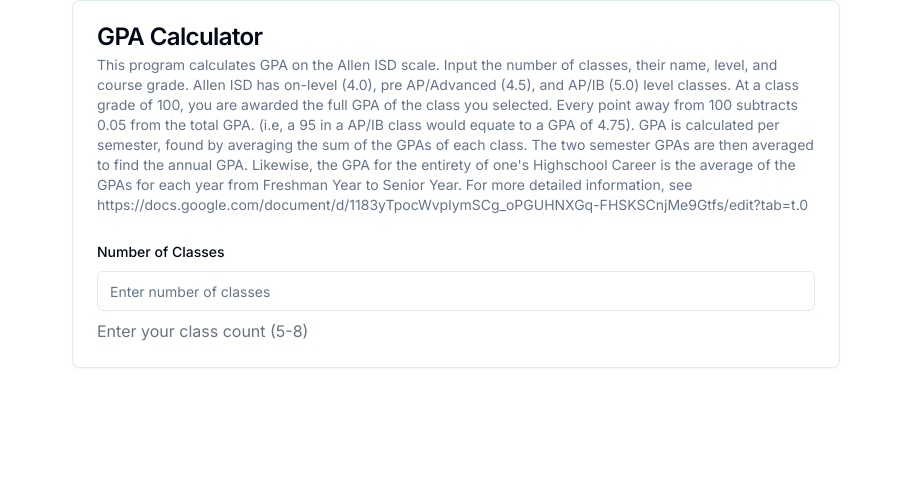
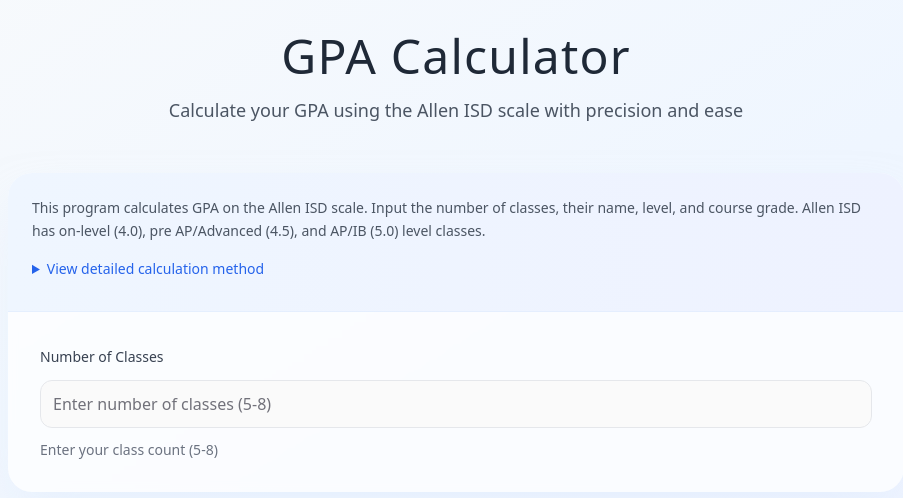
Before and after one commit to AndrxwWxng/gpa-calculator, a Next.js app: page / in a window 1280 px wide. Shown: the top 498 px of the page, without its empty margins (184-1087 px from the left). Built offline with nearby package versions, Linux system fonts and the light colour scheme.

Commit message:
updated ui

```diff
--- a/src/app/globals.css
+++ b/src/app/globals.css
@@ -4,26 +4,26 @@
 
 @layer base {
   :root {
-    --background: 0 0% 100%;
-    --foreground: 222.2 84% 4.9%;
+    --background: 0 0% 98%;
+    --foreground: 240 10% 15%;
     --card: 0 0% 100%;
-    --card-foreground: 222.2 84% 4.9%;
+    --card-foreground: 240 10% 15%;
     --popover: 0 0% 100%;
-    --popover-foreground: 222.2 84% 4.9%;
-    --primary: 222.2 47.4% 11.2%;
-    --primary-foreground: 210 40% 98%;
-    --secondary: 210 40% 96.1%;
-    --secondary-foreground: 222.2 47.4% 11.2%;
-    --muted: 210 40% 96.1%;
-    --muted-foreground: 215.4 16.3% 46.9%;
-    --accent: 210 40% 96.1%;
-    --accent-foreground: 222.2 47.4% 11.2%;
-    --destructive: 0 84.2% 60.2%;
-    --destructive-foreground: 210 40% 98%;
-    --border: 214.3 31.8% 91.4%;
-    --input: 214.3 31.8% 91.4%;
-    --ring: 222.2 84% 4.9%;
-    --radius: 0.5rem;
+    --popover-foreground: 240 10% 15%;
+    --primary: 240 100% 65%;
+    --primary-foreground: 0 0% 100%;
+    --secondary: 240 5% 96%;
+    --secondary-foreground: 240 10% 15%;
+    --muted: 240 5% 96%;
+    --muted-foreground: 240 4% 46%;
+    --accent: 240 5% 96%;
+    --accent-foreground: 240 10% 15%;
+    --destructive: 0 84% 60%;
+    --destructive-foreground: 0 0% 100%;
+    --border: 240 6% 90%;
+    --input: 240 6% 90%;
+    --ring: 240 100% 65%;
+    --radius: 0.75rem;
     --chart-1: 12 76% 61%;
     --chart-2: 173 58% 39%;
     --chart-3: 197 37% 24%;
@@ -64,6 +64,23 @@
     @apply border-border;
   }
   body {
-    @apply bg-background text-foreground;
+    @apply bg-background text-foreground font-light;
+    font-family: var(--font-poppins), system-ui, sans-serif;
+  }
+
+  h1, h2, h3, h4, h5, h6 {
+    @apply font-thin;
+  }
+
+  .font-thin {
+    font-weight: 100;
+  }
+
+  .font-extralight {
+    font-weight: 200;
+  }
+
+  .font-light {
+    font-weight: 300;
   }
 }
--- a/src/app/layout.tsx
+++ b/src/app/layout.tsx
@@ -1,8 +1,12 @@
 import type { Metadata } from "next";
-import { Inter } from "next/font/google";
+import { Poppins } from "next/font/google";
 import "./globals.css";
 
-const inter = Inter({ subsets: ["latin"] });
+const poppins = Poppins({
+  subsets: ["latin"],
+  weight: ["100", "200", "300", "400", "500", "600", "700"],
+  variable: "--font-poppins"
+});
 
 export const metadata: Metadata = {
   title: "GPA Calculator",
@@ -21,7 +25,7 @@
 }>) {
   return (
     <html lang="en">
-      <body className={inter.className}>{children}</body>
+      <body className={`${poppins.variable} font-sans`}>{children}</body>
     </html>
   );
 }
--- a/src/app/page.tsx
+++ b/src/app/page.tsx
@@ -3,7 +3,11 @@
 
 const MyApp = () => {
   return (
-    <GPAcalculator />
+    <div className="min-h-screen bg-gradient-to-br from-slate-50 via-blue-50 to-indigo-50 py-8 px-4">
+      <div className="container mx-auto">
+        <GPAcalculator />
+      </div>
+    </div>
   );
 }
 
--- a/src/components/GPACalculator.tsx
+++ b/src/components/GPACalculator.tsx
@@ -2,12 +2,11 @@
 
 "use client";
 
-console.log("SOMETHING")
 import { useState, useEffect, ChangeEvent, FormEvent } from 'react';
 import { Input } from "@/components/ui/input";
 import { Button } from "@/components/ui/button";
 import { Select, SelectContent, SelectItem, SelectTrigger, SelectValue } from "@/components/ui/select";
-import { Card, CardContent, CardDescription, CardHeader, CardTitle } from "@/components/ui/card";
+import { Card, CardContent, CardDescription, CardHeader } from "@/components/ui/card";
 import { Label } from "@/components/ui/label";
 
 interface ClassInfo {
@@ -121,43 +120,85 @@
   }
 
   return (
-    <Card className="w-full max-w-3xl mx-auto">
-      <CardHeader>
-        <CardTitle>GPA Calculator</CardTitle>
-        <CardDescription>
+    <div className="w-full max-w-4xl mx-auto">
+      {/* header title and stuff */}
+      <div className="text-center mb-12">
+        <h1 className="text-5xl font-thin text-gray-800 mb-4 tracking-wide">
+          GPA Calculator
+        </h1>
+        <p className="text-lg font-light text-gray-600 max-w-2xl mx-auto leading-relaxed">
+          Calculate your GPA using the Allen ISD scale with precision and ease
+        </p>
+      </div>
+
+      {/* main card with the calc */}
+      <Card className="backdrop-blur-sm bg-white/70 border-0 shadow-2xl shadow-blue-100/50 rounded-3xl overflow-hidden">
+        <CardHeader className="bg-gradient-to-r from-blue-50 to-indigo-50 border-b border-blue-100/50 pb-8">
+          <div className="space-y-4">
+            <CardDescription className="text-sm font-light text-gray-600 leading-relaxed">
               This program calculates GPA on the Allen ISD scale. Input the number of classes, their name, level, and course grade.
               Allen ISD has on-level (4.0), pre AP/Advanced (4.5), and AP/IB (5.0) level classes.
-          At a class grade of 100, you are awarded the full GPA of the class you selected. Every point away from 100 subtracts 0.05 from the total GPA.
-          (i.e, a 95 in a AP/IB class would equate to a GPA of 4.75).
-          GPA is calculated per semester, found by averaging the sum of the GPAs of each class.
-          The two semester GPAs are then averaged to find the annual GPA.
-          Likewise, the GPA for the entirety of one's Highschool Career is the average of the GPAs for each year from Freshman Year to Senior Year.
-
-          For more detailed information, see https://docs.google.com/document/d/1183yTpocWvplymSCg_oPGUHNXGq-FHSKSCnjMe9Gtfs/edit?tab=t.0
-
             </CardDescription>
+            <details className="group">
+              <summary className="cursor-pointer text-sm font-light text-blue-600 hover:text-blue-700 transition-colors">
+                View detailed calculation method
+              </summary>
+              <div className="mt-3 text-xs font-light text-gray-500 leading-relaxed space-y-2">
+                <p>At a class grade of 100, you are awarded the full GPA of the class you selected. Every point away from 100 subtracts 0.05 from the total GPA.</p>
+                <p>(i.e, a 95 in a AP/IB class would equate to a GPA of 4.75).</p>
+                <p>GPA is calculated per semester, found by averaging the sum of the GPAs of each class.</p>
+                <p>The two semester GPAs are then averaged to find the annual GPA.</p>
+                <p>Likewise, the GPA for the entirety of one's Highschool Career is the average of the GPAs for each year from Freshman Year to Senior Year.</p>
+                <a href="https://docs.google.com/document/d/1183yTpocWvplymSCg_oPGUHNXGq-FHSKSCnjMe9Gtfs/edit?tab=t.0"
+                   className="text-blue-500 hover:text-blue-600 underline transition-colors"
+                   target="_blank"
+                   rel="noopener noreferrer">
+                  For more detailed information, see documentation
+                </a>
+              </div>
+            </details>
+          </div>
         </CardHeader>
-      <CardContent>
-        <form onSubmit={calculateGPA} className="space-y-4">
-          <div className="space-y-2">
-            <Label htmlFor="numClasses">Number of Classes</Label>
+        <CardContent className="p-8 space-y-8">
+          <form onSubmit={calculateGPA} className="space-y-8">
+            {/* input num classes */}
+            <div className="space-y-3">
+              <Label htmlFor="numClasses" className="text-sm font-light text-gray-700">
+                Number of Classes
+              </Label>
               <Input
                 type="number"
                 id="numClasses"
                 value={numClasses}
                 onChange={handleNumClassesChange}
-              placeholder="Enter number of classes"
+                placeholder="Enter number of classes (5-8)"
+                className="h-12 text-base font-light border-gray-200 rounded-xl focus:ring-2 focus:ring-blue-500/20 focus:border-blue-500 transition-all duration-200"
               />
-            {
-              parseInt(numClasses) > 8 || parseInt(numClasses)< 5
-                ? <p className="text-red-500">Your class count must be an integer between 5 and 8.</p>
-                :<p className="text-gray-500">Enter your class count (5-8)</p>
-            }
+              {parseInt(numClasses) > 8 || parseInt(numClasses) < 5 ? (
+                <div className="flex items-center space-x-2 text-red-500">
+                  <svg className="w-4 h-4" fill="currentColor" viewBox="0 0 20 20">
+                    <path fillRule="evenodd" d="M18 10a8 8 0 11-16 0 8 8 0 0116 0zm-7 4a1 1 0 11-2 0 1 1 0 012 0zm-1-9a1 1 0 00-1 1v4a1 1 0 102 0V6a1 1 0 00-1-1z" clipRule="evenodd" />
+                  </svg>
+                  <p className="text-sm font-light">Your class count must be an integer between 5 and 8.</p>
+                </div>
+              ) : (
+                <p className="text-sm font-light text-gray-500">Enter your class count (5-8)</p>
+              )}
+            </div>
 
-          {parseInt(numClasses) >= 5 && parseInt(numClasses) <=8 && Array.from({ length: parseInt(numClasses)}, (_, i) => (
-            <div key={i} className="space-y-2">
-              <Label htmlFor={`class_name_${i}`}>Class {i + 1}</Label>
-              <div className="flex flex-col space-y-2 sm:flex-row sm:space-x-2 sm:space-y-0">
+            {/* where you input the names and the grades */}
+            {parseInt(numClasses) >= 5 && parseInt(numClasses) <= 8 && (
+              <div className="space-y-6">
+                <h3 className="text-lg font-light text-gray-700 border-b border-gray-100 pb-2">
+                  Class Information
+                </h3>
+                {Array.from({ length: parseInt(numClasses) }, (_, i) => (
+                  <div key={i} className="bg-gray-50/50 rounded-2xl p-6 space-y-4 border border-gray-100">
+                    <Label htmlFor={`class_name_${i}`} className="text-sm font-light text-gray-700">
+                      Class {i + 1}
+                    </Label>
+                    <div className="grid grid-cols-1 md:grid-cols-3 gap-4">
+                      <div className="md:col-span-1">
                         <Input
                           type="text"
                           id={`class_name_${i}`}
@@ -165,51 +206,78 @@
                           onChange={(e) => handleClassChange(i, 'name', e.target.value)}
                           placeholder="Class Name"
                           required
-                  className="flex-grow"
+                          className="h-12 text-base font-light border-gray-200 rounded-xl focus:ring-2 focus:ring-blue-500/20 focus:border-blue-500 transition-all duration-200"
                         />
+                      </div>
+                      <div>
                         <Select
                           onValueChange={(value: string | number) => handleClassChange(i, 'level', value)}
                           defaultValue={classes[i]?.level.toString() || "4"}
                         >
-                  <SelectTrigger className="w-[180px]">
+                          <SelectTrigger className="h-12 text-base font-light border-gray-200 rounded-xl focus:ring-2 focus:ring-blue-500/20 focus:border-blue-500 transition-all duration-200">
                             <SelectValue placeholder="Select Level" />
                           </SelectTrigger>
-                  <SelectContent>
-                    <SelectItem value="5">AP/IB</SelectItem>
-                    <SelectItem value="4.5">Advanced</SelectItem>
-                    <SelectItem value="4">On-Level</SelectItem>
+                          <SelectContent className="rounded-xl border-gray-200">
+                            <SelectItem value="5" className="font-light">AP/IB (5.0)</SelectItem>
+                            <SelectItem value="4.5" className="font-light">Advanced (4.5)</SelectItem>
+                            <SelectItem value="4" className="font-light">On-Level (4.0)</SelectItem>
                           </SelectContent>
                         </Select>
+                      </div>
+                      <div>
                         <Input
                           type="number"
                           value={classes[i]?.grade || ''}
                           onChange={(e) => handleClassChange(i, 'grade', e.target.value)}
-                  placeholder="Grade"
+                          placeholder="Grade (0-100)"
                           required
-                  className="w-full sm:w-[100px]"
+                          className="h-12 text-base font-light border-gray-200 rounded-xl focus:ring-2 focus:ring-blue-500/20 focus:border-blue-500 transition-all duration-200"
                         />
-                {parseInt(classes[i].grade ||'') < 0 || parseInt(classes[i].grade||'') > 100
-                  ?<div className="mt-4 p-4 bg-red-100 rounded-md">
-                    <p>Grades must be between 0 and 100.</p>
                       </div>
-                  :<div></div>
-                }
                     </div>
+                    {(parseInt(classes[i]?.grade || '') < 0 || parseInt(classes[i]?.grade || '') > 100) && (
+                      <div className="flex items-center space-x-2 text-red-500 bg-red-50 p-3 rounded-xl">
+                        <svg className="w-4 h-4" fill="currentColor" viewBox="0 0 20 20">
+                          <path fillRule="evenodd" d="M18 10a8 8 0 11-16 0 8 8 0 0116 0zm-7 4a1 1 0 11-2 0 1 1 0 012 0zm-1-9a1 1 0 00-1 1v4a1 1 0 102 0V6a1 1 0 00-1-1z" clipRule="evenodd" />
+                        </svg>
+                        <p className="text-sm font-light">Grades must be between 0 and 100.</p>
+                      </div>
+                    )}
                   </div>
                 ))}
               </div>
+            )}
 
+            {/* button to calc gpa */}
             {parseInt(numClasses) > 4 && parseInt(numClasses) <= 8 && areAllFieldsFilled() && (
-            <Button type="submit">Calculate GPA</Button>
+              <div className="flex justify-center pt-4">
+                <Button
+                  type="submit"
+                  className="h-12 px-8 text-base font-light bg-gradient-to-r from-blue-600 to-indigo-600 hover:from-blue-700 hover:to-indigo-700 rounded-xl shadow-lg hover:shadow-xl transition-all duration-200 transform hover:scale-105"
+                >
+                  Calculate GPA
+                </Button>
+              </div>
             )}
           </form>
+
+          {/* the resulting gpa */}
           {finalGPA !== null && (
-          <div className="mt-4 p-4 bg-green-100 rounded-md">
-            <p className="text-lg font-semibold">Final GPA: {finalGPA.toFixed(3)}</p>
+            <div className="mt-8 p-6 bg-gradient-to-r from-green-50 to-emerald-50 rounded-2xl border border-green-100">
+              <div className="text-center">
+                <p className="text-sm font-light text-green-700 mb-2">Your Calculated GPA</p>
+                <p className="text-4xl font-thin text-green-800 tracking-wide">
+                  {finalGPA.toFixed(3)}
+                </p>
+                <p className="text-xs font-light text-green-600 mt-2">
+                  Based on Allen ISD grading scale
+                </p>
+              </div>
             </div>
           )}
         </CardContent>
       </Card>
+    </div>
   );
 };
 
```
Lines whose indentation alone changed are shown as unchanged.
